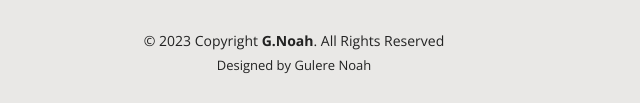
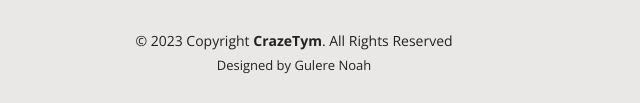
Before and after one commit to Noahgulere/Noahgulere, a plain HTML site: page index.html in a window 1280 px wide. Shown: the part 800-903 px from the top of the page, 346-986 px from the left. Drawn offline with nearby package versions, Linux system fonts and the light colour scheme.

Commit message:
initial commit second ammendment

```diff
--- a/index.html
+++ b/index.html
@@ -84,7 +84,7 @@
   <footer id="footer">
     <div class="container">
       <div class="copyright">
-        &copy; 2023 Copyright <strong><span>G.Noah</span></strong>. All Rights Reserved
+        &copy; 2023 Copyright <strong><span>CrazeTym</span></strong>. All Rights Reserved
       </div>
       <div class="credits">
 
```
Also changed, not shown: about.html (+1 -1 lines), contact.html (+1 -1 lines).
